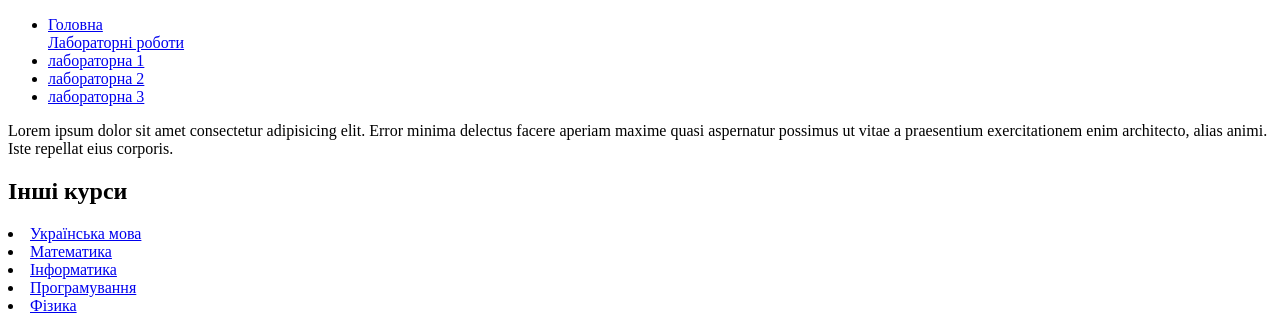
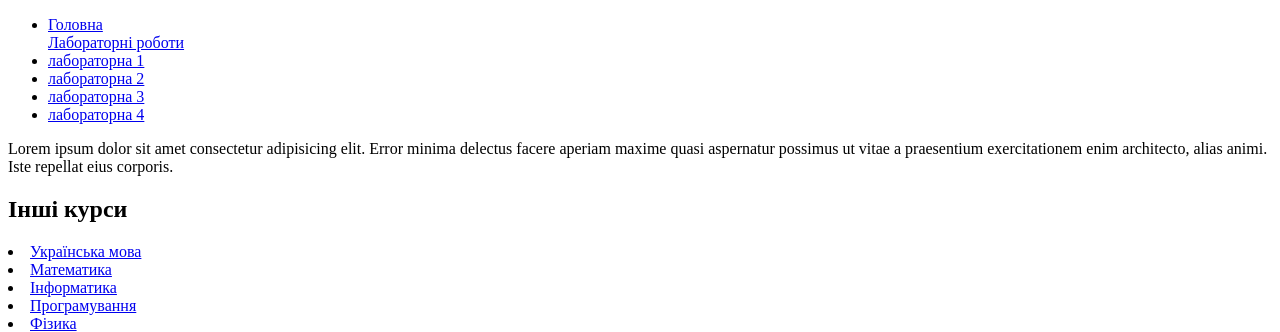
Before and after one commit to dsavchuk2023-hub/ip_labs, a plain HTML site: page index.html in a window 1280 px wide. Shown: the top 332 px of the page. Drawn offline with Linux system fonts and the light colour scheme.

Commit message:
Update index.html

```diff
--- a/index.html
+++ b/index.html
@@ -14,6 +14,7 @@
 <li><a href="lab_1/index.html">лабораторна 1</a></li>
 <li><a href="index.html">лабораторна 2</a></li>
 <li><a href="lab_3/index.html">лабораторна 3</a></li>
+<li><a href="lab_4/index.html">лабораторна 4</a></li>
 </ul>
     </nav>
 
```
